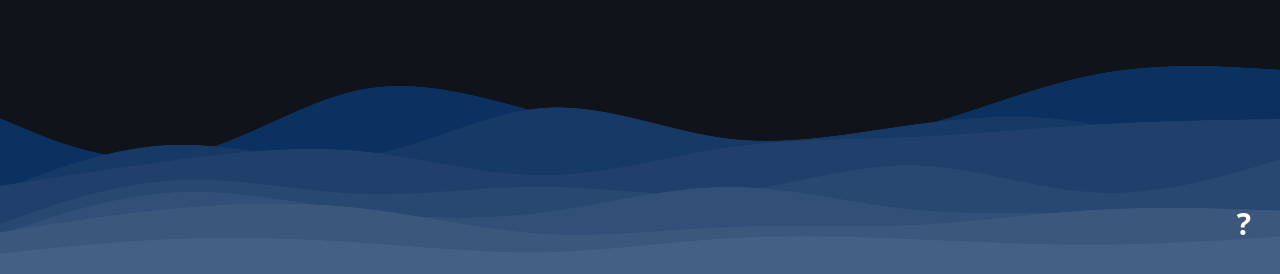
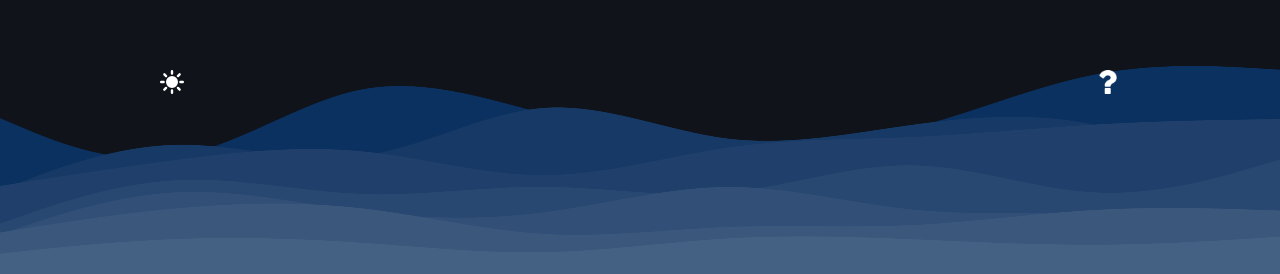
Before and after one commit to muratcankargi/marmara-kodlama, a React (Create React App) app in the folder marmaraFrontend/frontend/: page / in a window 1280 px wide. Shown: the part 508-782 px from the top of the page. Built offline with nearby package versions, Linux system fonts and the light colour scheme.

Commit message:
add dark mode switch for other pages

```diff
--- a/marmaraFrontend/frontend/src/components/Pages/CreateProfilePage.jsx
+++ b/marmaraFrontend/frontend/src/components/Pages/CreateProfilePage.jsx
@@ -8,6 +8,7 @@ import InputWithShowPassword from "../Utilities/InputWithShowPassword";
 import AddPicture from "../Utilities/AddPicture";
 import { useValidate } from "../CustomHooks/useValidate";
 import { useAuth } from "../Contexts/AuthContext";
+import ThemeSwitcher from "../Utilities/ThemeSwitcher";
 
 function Inputs({ setUserInfo, invalid }) {
   const [inputType, setInputType] = useState("password");
@@ -102,6 +103,9 @@ function CreateProfilePage() {
     <CenteredContainer>
       <AddPicture />
       <Inputs setUserInfo={setUserInfo} invalid={invalid} />
+      <div className="absolute bottom-16 z-50">
+        <ThemeSwitcher />
+      </div>
       <ButtonContainer userInfo={userInfo} validation={validation} />
     </CenteredContainer>
   );
--- a/marmaraFrontend/frontend/src/components/Pages/LandingPage.jsx
+++ b/marmaraFrontend/frontend/src/components/Pages/LandingPage.jsx
@@ -6,11 +6,27 @@ import Waves from "../Utilities/Waves";
 import QuestionMark from "../Utilities/QuestionMark";
 import Button from "../Utilities/Button";
 import CenteredContainer from "../Utilities/CenteredContainer";
+import ThemeSwitcher from "../Utilities/ThemeSwitcher";
 
 function FadedTextContainer() {
   return (
     <div className=" w-full flex items-center justify-center mt-12 font-medium">
       <FadedText text="Eşya" />
+    </div>
+  );
+}
+
+function FooterContainer() {
+  return (
+    <div className="mt-48">
+      <div className="flex justify-between items-center ">
+        <div className="z-50">
+          <ThemeSwitcher />
+        </div>
+        <div className="z-50">
+          <QuestionMark />
+        </div>
+      </div>
     </div>
   );
 }
@@ -36,7 +52,7 @@ function LandingPage() {
       <Logo />
       <FadedTextContainer />
       <Buttons />
-      <QuestionMark />
+      <FooterContainer />
       <Waves />
     </CenteredContainer>
   );
--- a/marmaraFrontend/frontend/src/components/Pages/SignInPage.jsx
+++ b/marmaraFrontend/frontend/src/components/Pages/SignInPage.jsx
@@ -9,6 +9,8 @@ import CenteredContainer from "../Utilities/CenteredContainer";
 import InputWithShowPassword from "../Utilities/InputWithShowPassword";
 import { useValidate } from "../CustomHooks/useValidate";
 import { useAuth } from "../Contexts/AuthContext";
+import ThemeSwitcher from "../Utilities/ThemeSwitcher";
+import QuestionMark from "../Utilities/QuestionMark";
 
 function CustomLinkContainer() {
   return (
@@ -91,6 +93,9 @@ function SignInPage() {
       />
       <Inputs setUserInfo={setUserInfo} invalid={invalid} />
       <CustomLinkContainer />
+      <div className="absolute bottom-12 z-50">
+        <ThemeSwitcher />
+      </div>
       <ButtonContainer userInfo={userInfo} validation={validation} />
     </CenteredContainer>
   );
--- a/marmaraFrontend/frontend/src/components/Pages/SignUpPage.jsx
+++ b/marmaraFrontend/frontend/src/components/Pages/SignUpPage.jsx
@@ -8,6 +8,7 @@ import CustomLink from "../RouteRelated/CustomLink";
 import CenteredContainer from "../Utilities/CenteredContainer";
 import { useValidate } from "../CustomHooks/useValidate";
 import { useAuth } from "../Contexts/AuthContext";
+import ThemeSwitcher from "../Utilities/ThemeSwitcher";
 
 function Inputs({ setUserInfo, invalid }) {
   return (
@@ -107,6 +108,9 @@ function SignUpPage() {
       <IntroText mainText="Hoş geldiniz" fadedText="Marmara kayıp eşya ağı" />
       <Inputs setUserInfo={setUserInfo} invalid={invalid} />
       <CustomLinkContainer />
+      <div className="absolute bottom-12 z-50">
+        <ThemeSwitcher />
+      </div>
       <ButtonContainer userInfo={userInfo} validation={validation} />
     </CenteredContainer>
   );
--- a/marmaraFrontend/frontend/src/components/Utilities/CenteredContainer.jsx
+++ b/marmaraFrontend/frontend/src/components/Utilities/CenteredContainer.jsx
@@ -6,7 +6,7 @@ function CenteredContainer({ children, paddingTop = "pt-40" }) {
   return (
     <div
       className={`min-h-screen flex justify-center ${paddingTop} bg-neutral
-    dark:bg-darkNeutral`}
+    dark:bg-darkNeutral transition-colors duration-300`}
     >
       <div className="w-3/4">{children}</div>
     </div>
--- a/marmaraFrontend/frontend/src/components/Utilities/Input.jsx
+++ b/marmaraFrontend/frontend/src/components/Utilities/Input.jsx
@@ -2,11 +2,6 @@ import React, { useEffect, useState } from "react";
 import { useTheme } from "../Contexts/ThemeContext";
 
 function Input({ setState, inputName, src, alt, type, placeholder, invalid }) {
-  const styles = {
-    background: "none",
-    width: "100%",
-  };
-
   // dark theme için kullandığımız her icon un sonu Dark ile bitecek örnek:
   // calendarDark, id-cardDark, bunu kullanarak her yerde farklı yollar vermektense
   // theme dark ise verilen yolu editliyoruz useEffect içinde
@@ -21,6 +16,12 @@ function Input({ setState, inputName, src, alt, type, placeholder, invalid }) {
       setDarkSrc(path + extension);
     }
   }, []);
+
+  const styles = {
+    background: "none",
+    width: "100%",
+    // color: theme === "dark" ? "#10141A" : "white",
+  };
 
   const handleOnChange = (e) => {
     setState((prevValue) => ({
@@ -57,7 +58,7 @@ function Input({ setState, inputName, src, alt, type, placeholder, invalid }) {
             />
             <input
               onChange={handleOnChange}
-              className="pl-2 w-3/4 outline-0 border-0 dark:bg-darkNeutral dark:text-neutral"
+              className="pl-2 w-3/4 outline-0 border-0 bg-transparent dark:text-neutral"
               style={type === "Date" ? styles : {}}
               type={type}
               placeholder={placeholder}
@@ -66,7 +67,7 @@ function Input({ setState, inputName, src, alt, type, placeholder, invalid }) {
           </>
         ) : (
           <textarea
-            className="w-full resize-none outline-0 border-0 dark:bg-darkNeutral dark:text-neutral"
+            className="w-full resize-none outline-0 border-0 bg-transparent dark:text-neutral"
             onChange={handleOnChange}
             type={type}
             rows="10"
--- a/marmaraFrontend/frontend/src/components/Utilities/QuestionMark.jsx
+++ b/marmaraFrontend/frontend/src/components/Utilities/QuestionMark.jsx
@@ -46,9 +46,9 @@ function QuestionMark() {
       </div>
       <button
         onClick={triggerMessageBox}
-        className="absolute right-4 bottom-12 z-50 mt-auto w-10 h-10 text-white font-extrabold text-3xl flex items-center justify-center"
+        className="w-6 h-6 text-white font-extrabold text-3xl"
       >
-        ?
+        <img src="/images/questionMark.png" alt="Question mark" />
       </button>
     </div>
   );
```
Also changed, not shown: marmaraFrontend/frontend/public/images/questionMark.png (added).
